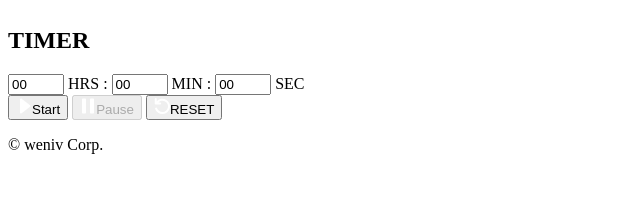
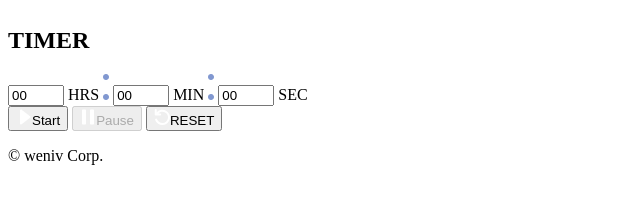
Before and after one commit to KJH1208/testtimer, a plain HTML site: page index.html in a window 1280 px wide. Shown: the part 53-256 px from the top of the page, without its empty margins (0-640 px from the left). Drawn offline with Linux system fonts and the light colour scheme.

Commit message:
feat: index에서 : 부분 이미지로 변경

```diff
--- a/index.html
+++ b/index.html
@@ -24,14 +24,14 @@
                     <span>HRS</span>
                 </label>
 
-                <span>:</span>
+                <img src="images/dot.png" alt="" class="time-dot">
 
                 <label>
                     <input type="number" id="minutes" min="0" max="59" value="00">
                     <span>MIN</span>
                 </label>
 
-                <span>:</span>
+                <img src="images/dot.png" alt="" class="time-dot">
 
                 <label>
                     <input type="number" id="seconds" min="0" max="59" value="00">
```
